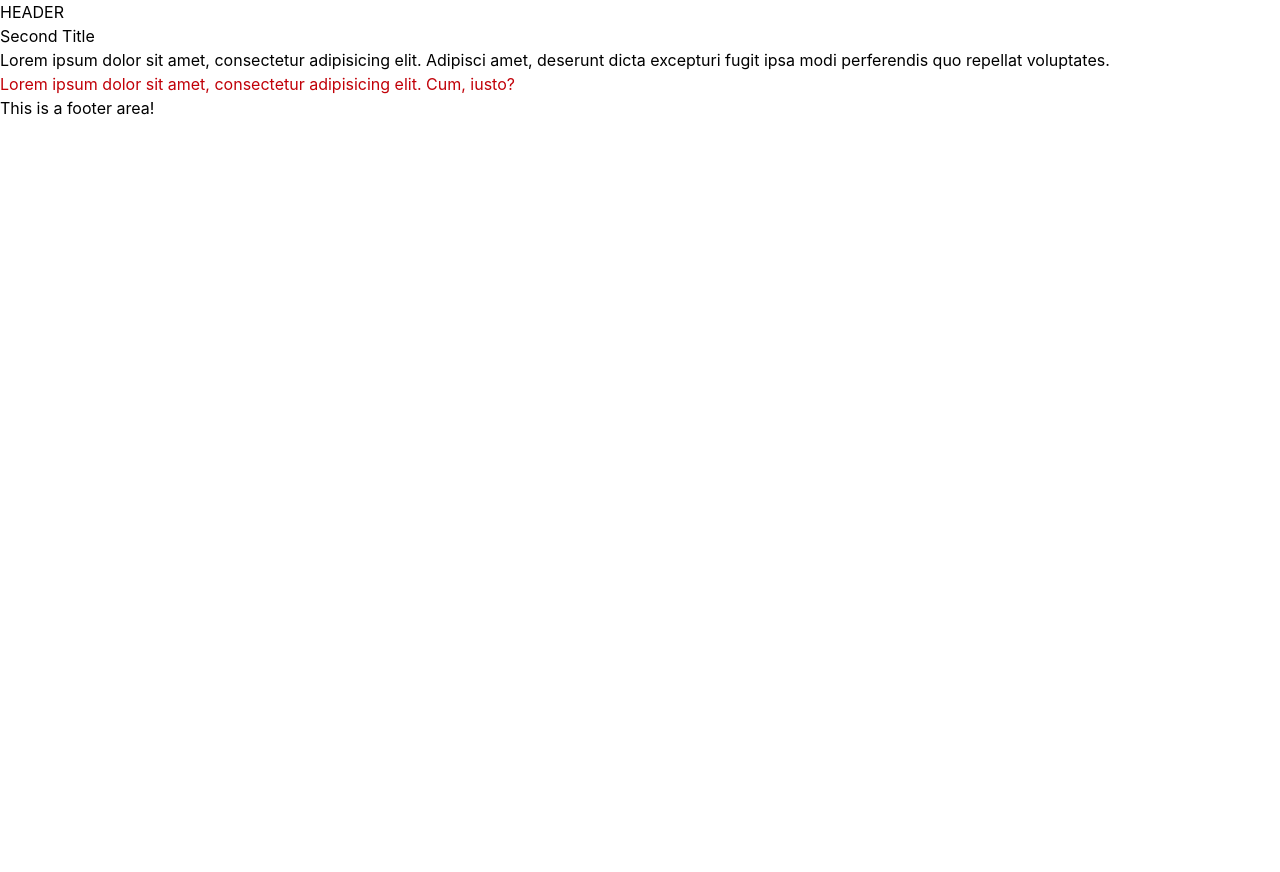
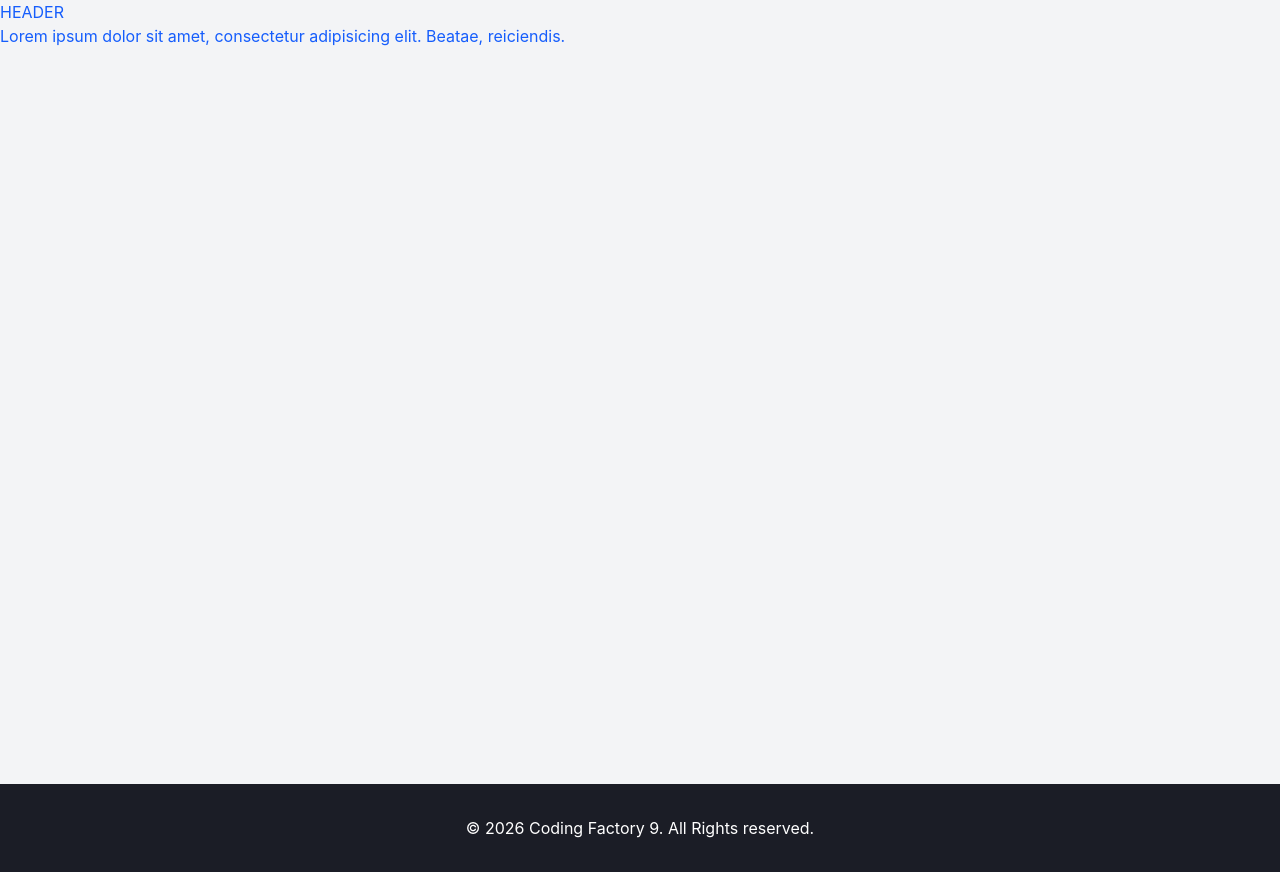
Before and after one commit to pagkratisthanos/cf9-react-app, a React (Vite) app: page / in a window 1280 px wide. Before the commit the page ends 800 px from the top, so only its background shows below. Built offline with nearby package versions, Linux system fonts and the light colour scheme.

Commit message:
feat(ui): implement ui on layout

```diff
--- a/src/App.tsx
+++ b/src/App.tsx
@@ -1,7 +1,7 @@
 // import FunctionalComponent from "./components/LessonTwo/FunctionalComponent.tsx";
 // import ClassComponent from "./components/LessonTwo/ClassComponent.tsx";
 // import ArrowFunctionalComponent from "./components/LessonTwo/ArrowFunctionalComponent.tsx";
-import ArrowFunctionalComponentWithProps from "./components/LessonThree/ArrowFunctionalComponentWithProps.tsx";
+// import ArrowFunctionalComponentWithProps from "./components/LessonThree/ArrowFunctionalComponentWithProps.tsx";
 import Layout from "./components/Layout.tsx";
 
 // type PropsA = {
@@ -60,12 +60,12 @@
             {/*  description="Lorem ipsum dolor sit amet, consectetur adipisicing elit. Adipisci amet, deserunt dicta excepturi fugit ipsa modi perferendis quo repellat voluptates."*/}
             {/*/>*/}
 
-            <Layout>
-                <ArrowFunctionalComponentWithProps
-                    title="Second Title"
-                    description="Lorem ipsum dolor sit amet, consectetur adipisicing elit. Adipisci amet, deserunt dicta excepturi fugit ipsa modi perferendis quo repellat voluptates."
-                />
-                <p className="text-red-700">Lorem ipsum dolor sit amet, consectetur adipisicing elit. Cum, iusto?</p>
+            <Layout addClasses="text-blue-600 bg-gray-100">
+                {/*<ArrowFunctionalComponentWithProps*/}
+                {/*  title="Second Title"*/}
+                {/*  description="Lorem ipsum dolor sit amet, consectetur adipisicing elit. Adipisci amet, deserunt dicta excepturi fugit ipsa modi perferendis quo repellat voluptates."*/}
+                {/*/>*/}
+                <p>Lorem ipsum dolor sit amet, consectetur adipisicing elit. Beatae, reiciendis.</p>
             </Layout>
 
         </>
--- a/src/components/Footer.tsx
+++ b/src/components/Footer.tsx
@@ -1,11 +1,14 @@
 const Footer = () => {
+    const currentYear: number = new Date().getFullYear()
+
     return (
         <>
-            <footer>
-                This is a footer area!
+            <footer className="bg-cf-dark-gray text-white">
+                <div className="container mx-auto py-8 text-center">
+                    &copy; {currentYear} Coding Factory 9. All Rights reserved.
+                </div>
             </footer>
         </>
     )
 }
-
 export default Footer;
--- a/src/components/Header.tsx
+++ b/src/components/Header.tsx
@@ -7,5 +7,4 @@
         </>
     )
 }
-
 export default Header;
--- a/src/components/Layout.tsx
+++ b/src/components/Layout.tsx
@@ -3,14 +3,17 @@
 
 interface LayoutProps {
     children: React.ReactNode;
+    addClasses?: string;
 }
 
-const Layout = ({children}:LayoutProps) => {
+const Layout = ({children, addClasses}:LayoutProps) => {
     return (
         <>
-            <Header/>
-            <main>{children}</main>
-            <Footer/>
+            <div className={addClasses}>
+                <Header/>
+                <main className="container mx-auto min-h-[95vh]">{children}</main>
+                <Footer/>
+            </div>
         </>
     )
 }
--- a/src/index.css
+++ b/src/index.css
@@ -1 +1,7 @@
 @import "tailwindcss";
+
+@theme {
+    --color-cf-dark-red: #7d2c2f;
+    --color-cf-gray: #69696c;
+    --color-cf-dark-gray: #1b1d26;
+}
```
